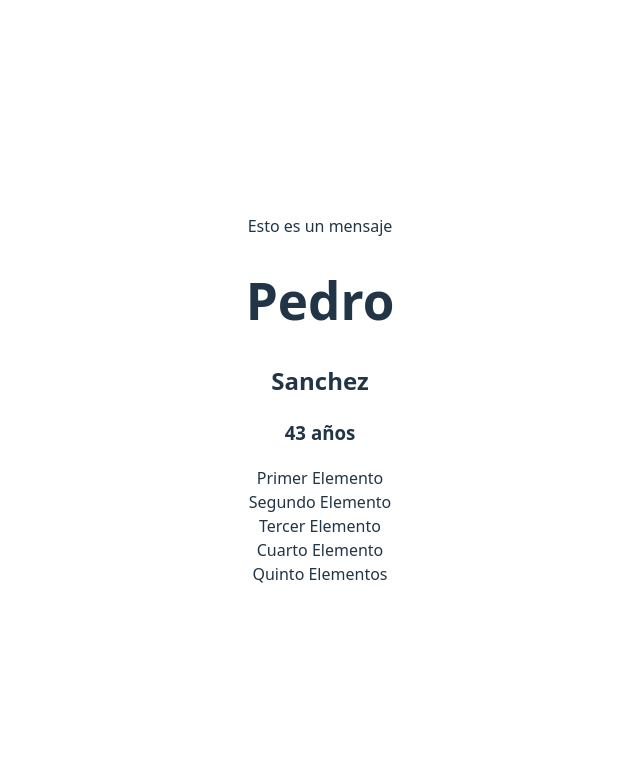
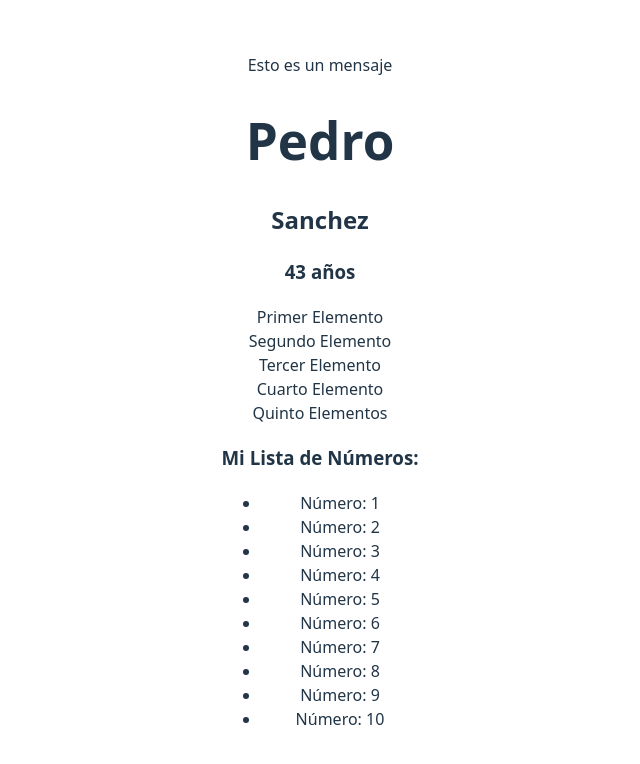
Before and after one commit to CarlosDaniel-GCH/vue-practice, a Vue app: page / in a window 1280 px wide. Shown: the top 764 px of the page, without its empty margins (320-960 px from the left). Built offline with nearby package versions, Linux system fonts and the light colour scheme.

Commit message:
Ejemplo con v-if

```diff
--- a/src/App.vue
+++ b/src/App.vue
@@ -2,13 +2,14 @@
   // Componentes
   import defineProps from './components/defineProps.vue'
   import vFor from './components/v-for.vue';
+  import VIf from './components/v-if.vue';
 </script>
 
 <template>
   <!-- Plantilla para visualizar cada componente -->
   <defineProps msg="Esto es un mensaje" :user="{nombres : 'Pedro' , apellidos : 'Sanchez', edad: 43}" />
   <vFor />
-
+  <VIf />
 </template>
 
 <style scoped>
--- /dev/null
+++ b/src/components/v-if.vue
@@ -0,0 +1,16 @@
+<script setup>
+    const lista = [1,2,3,4,5,6,7,8,9,10]
+
+</script>
+
+<template>
+    <div v-if="lista.length >= 9">
+        <h3>Mi Lista de Números:</h3>
+
+        <ul>
+            <li v-for="item in lista" :key="item">
+                Número: {{ item }}
+            </li>
+        </ul>
+    </div>
+</template>
```
